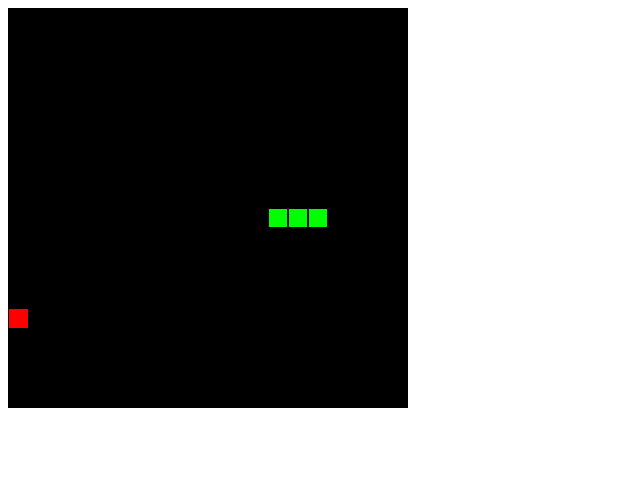
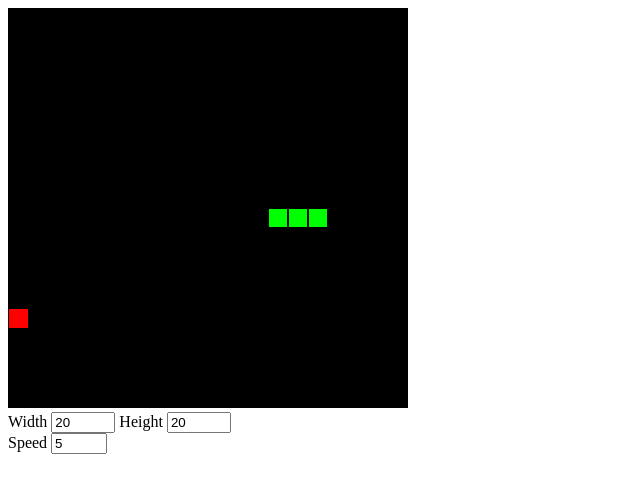
Before and after one commit to pckhib/snake-js, a plain HTML site: page index.html in a window 1280 px wide. Shown: the whole page, without its empty margins (0-640 px from the left). Drawn offline with Linux system fonts and the light colour scheme.

Commit message:
(feat) Add controls to change size and speed

```diff
--- a/game.js
+++ b/game.js
@@ -1,4 +1,6 @@
 window.onload = () => init();
+
+let gameInterval;
 
 let canvas;
 let context;
@@ -6,8 +8,8 @@ let context;
 let vx = 1;
 let vy = 0;
 
-const gameWidth = 20;
-const gameHeight = 20;
+let gameWidth = 20;
+let gameHeight = 20;
 
 let px, py;
 
@@ -38,7 +40,7 @@ function init() {
   ax = Math.floor(Math.random() * gameWidth);
   ay = Math.floor(Math.random() * gameHeight);
 
-  setInterval(gameLoop, 1000 / 5);
+  gameInterval = setInterval(gameLoop, 1000 / 5);
 }
 
 function gameLoop() {
@@ -128,3 +130,26 @@ function checkCollision(line, px, py) {
 
   return false;
 }
+
+function changeWidth(value) {
+  gameWidth = value;
+  segWidth = canvas.width / gameWidth;
+
+  ax = Math.floor(Math.random() * gameWidth);
+  ay = Math.floor(Math.random() * gameHeight);
+}
+
+function changeHeight(value) {
+  gameHeight = value;
+  segHeight = canvas.height / gameHeight;
+
+  ax = Math.floor(Math.random() * gameWidth);
+  ay = Math.floor(Math.random() * gameHeight);
+}
+
+function changeSpeed(value) {
+  if (gameInterval != undefined) {
+    clearInterval(gameInterval);
+  }
+  gameInterval = setInterval(gameLoop, 1000 / value);
+}
--- a/index.html
+++ b/index.html
@@ -8,5 +8,36 @@
   </head>
   <body>
     <canvas id="game" width="400" height="400"></canvas>
+    <div>
+      <label for="width">Width</label>
+      <input
+        onchange="changeWidth(this.value)"
+        id="width"
+        value="20"
+        min="4"
+        max="100"
+        type="number"
+      />
+      <label for="height">Height</label>
+      <input
+        onchange="changeHeight(this.value)"
+        id="height"
+        value="20"
+        min="4"
+        max="100"
+        type="number"
+      />
+    </div>
+    <div>
+      <label for="speed">Speed</label>
+      <input
+        onchange="changeSpeed(this.value)"
+        id="speed"
+        value="5"
+        min="1"
+        max="20"
+        type="number"
+      />
+    </div>
   </body>
 </html>
```
